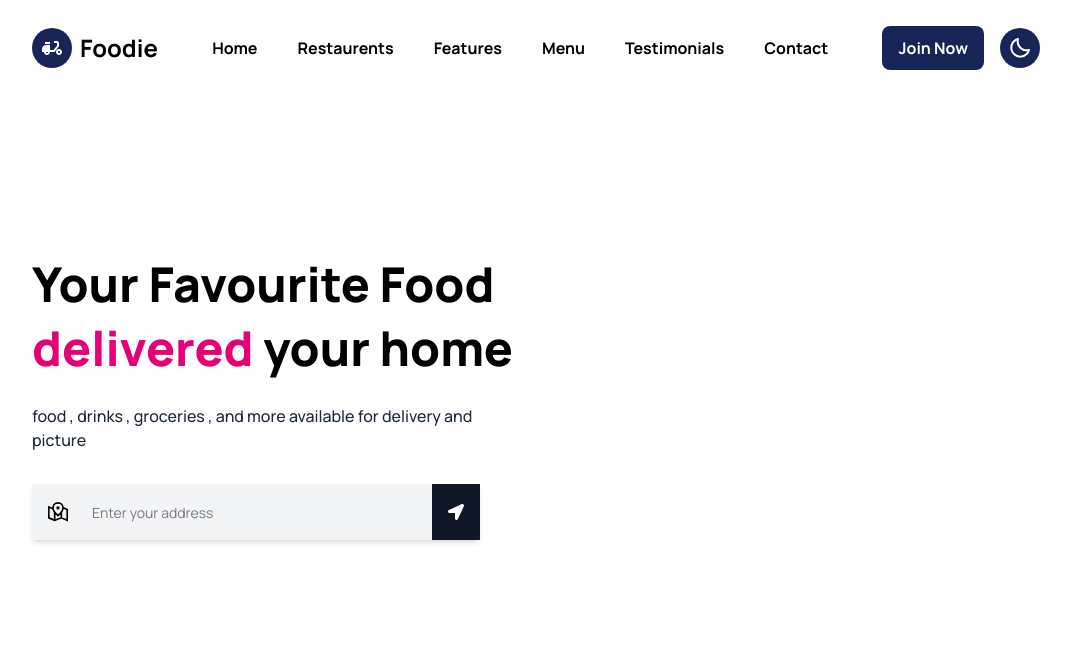
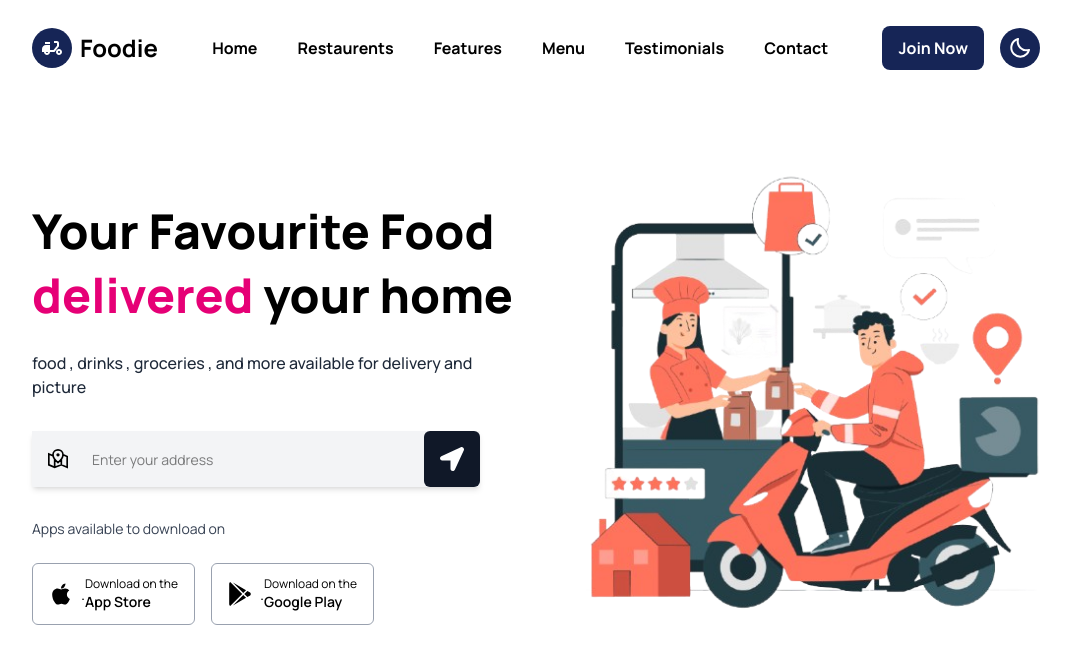
Before and after one commit to tusharui/foodlandingpage, a Next.js app: page / in a window 1280 px wide. Shown: the top 664 px of the page, without its empty margins (96-1167 px from the left). Built offline with nearby package versions, Linux system fonts and the light colour scheme.

Commit message:
added image section added icons of google play and app

```diff
--- a/components/Home/Hero/Hero.tsx
+++ b/components/Home/Hero/Hero.tsx
@@ -1,6 +1,8 @@
 import React from 'react'
-import { FaLocationArrow } from 'react-icons/fa'
+import { FaApple, FaGooglePlay, FaLocationArrow } from 'react-icons/fa'
+import { FaGooglePay } from 'react-icons/fa6'
 import { GrMapLocation } from 'react-icons/gr'
+import Image from 'next/image'
 
 const Hero = () => {
     return (
@@ -23,23 +25,62 @@
                             <div className='px-4 text-gray-500'>
                                 <GrMapLocation className='w-5 h-5 text-black' />
                             </div>
-                            <input type="text" placeholder='Enter your address' className='flex-1 px-2 text-sm text-black bg-transparent outline-none h-full ' />
-                            <button className='bg-gray-900 text-white px-4  h-full hover:bg-gray-800 flex items-center justify-center cursor-pointer'>
-  <FaLocationArrow className='w-4 h-4' />
-</button>
+                            <input type="text" placeholder='Enter your address' className='flex-1 px-2 text-sm text-black bg-transparent outline-none h-full  ' />
+                            <button className='bg-gray-900 text-white px-4  h-full hover:bg-gray-800 flex items-center justify-center cursor-pointer rounded-md '>
+                                <FaLocationArrow className='w-6 h-6' />
+                            </button>
 
 
 
                         </div>
 
                     </div>
+                    {/* download text */}
+                    <p className='text-gray-700 dark:text-gray-400 text-sm mb-6'>
+                        Apps available to download on
+                    </p>
+                    {/*   app store button */}
+                    <div className='flex  space-x-4 '>
+                        <a href="#_" className='flex items-center group border border-gray-400 px-4 py-3 rounded-md hover:bg-gray-950 trnasition-all duration-300'>
+
+                            <FaApple className='text-2xl mr-2 group-hover:text-white transition-all duration-300'/>.
+                            <div>
+                                <p className='text-xs group-hover:text-white transition-all duration-300 '>Download on the </p>
+                                <p className='text-sm font-semibold group-hover:text-whote transition-all duration-300'> App Store</p>
+                            </div>
+                        </a>
+{/*   google  store button */}
+                        <a href="#_" className='flex items-center group border border-gray-400 px-4 py-3 rounded-md hover:bg-gray-950 trnasition-all duration-300'>
+
+                            <FaGooglePlay className='text-2xl mr-2 group-hover:text-white transition-all duration-300'/>.
+                            <div>
+                                <p className='text-xs group-hover:text-white transition-all duration-300 '>Download on the </p>
+                                <p className='text-sm font-semibold group-hover:text-whote transition-all duration-300'> Google Play</p>
+                            </div>
+                        </a>
+
+                 </div>
+                    </div>
+
+                     {/* image content  */}
+                <div className='mx-auto hidden xl:block  justify-end'>
+                    <Image src="/images/hero.png"  alt = "image" width ={500}  height ={500}/>
+
+                        </div>
+
                 </div>
 
-                {/* image content  */}
-                <div> </div>
+
+
+
+
+
+
+
+
 
             </div>
-        </div>
+
     )
 }
 
```
